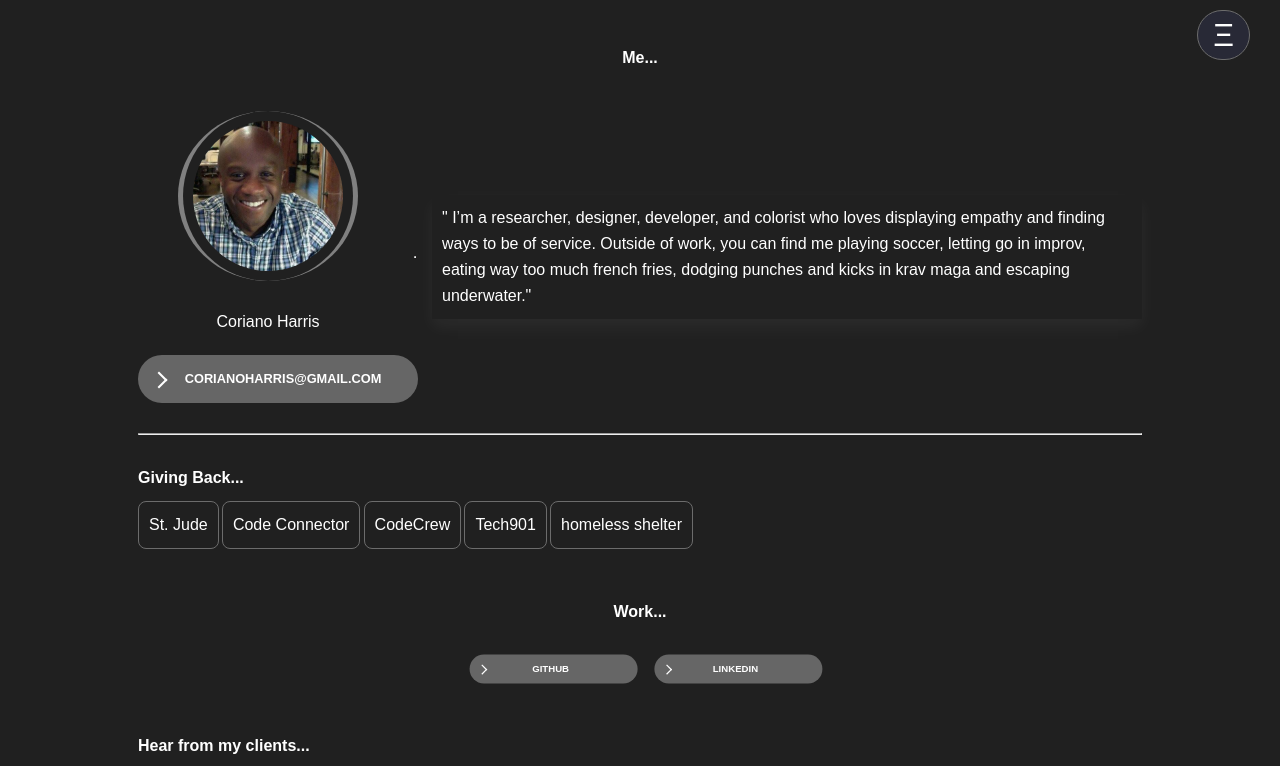
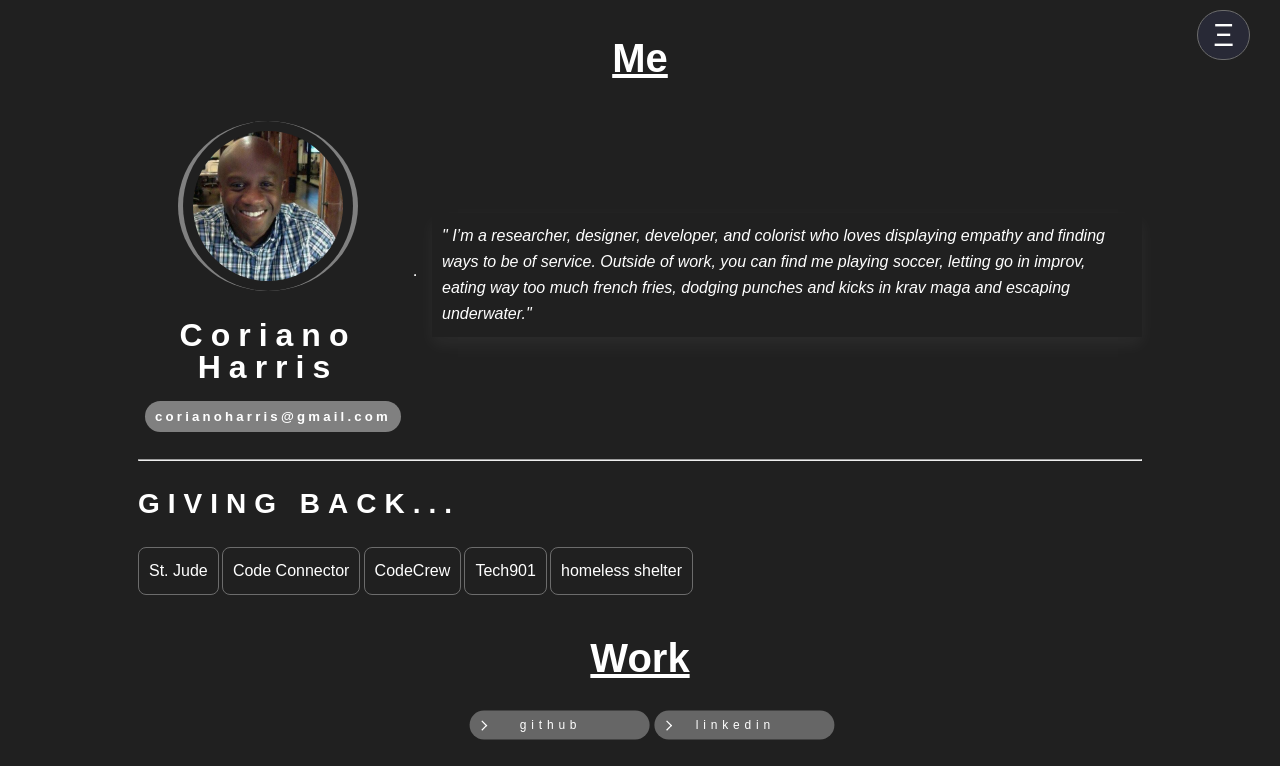
Before and after one commit to corianoharris/corianoharris.com, a plain HTML site: page index.html in a window 1280 px wide. Shown: the top 766 px of the page. Drawn offline with Linux system fonts and the light colour scheme.

Commit message:
add Raleway font

```diff
--- a/index.html
+++ b/index.html
@@ -71,7 +71,7 @@
         </div>
       </nav>
 
-      <h2 id="me">Me...</h2>
+      <h2 id="me">Me</h2>
 
       <section class="section">
 
@@ -81,9 +81,6 @@
                     <img class="img profile-img" src="./public/profile/Coriano.jpg" alt="image of coriano harris smiling" loading="lazy">
                     <p class="my-name"> Coriano Harris</p>
                     <button class="btn" role="button">
-                      <span class="circle">
-                        <span class="icon arrow"></span>
-                      </span>
                       <span class="button-text email-link-text"><a href="mailto:corianoharris@gmail.com">corianoharris@gmail.com</a></span>
                     </button>
                 </div>
@@ -111,7 +108,7 @@
 
       </section>
 
-      <h2 id="work">Work...</h2>
+      <h2 id="work">Work</h2>
 
       <div class="social-media">
 
@@ -198,7 +195,7 @@
             </picture>
             <div class="card-info">
               <h4 class="card-company">Company: <span>FedEx</span></h4>
-              <h4 class="card-role">Role: <span>UX/UI Designer && Developer</span></h4>
+              <h4 class="card-role">Role: <span>ux/ui designer</span></h4>
               <button class="btn project-link">
                 <span class="circle">
                   <span class="icon arrow"></span>
@@ -227,7 +224,7 @@
               <img class="img project-img" src="./public/projects/my_supporter_acct.png" alt="image of My Supporter Account website" loading="lazy"/>
             </picture>
             <div class="card-info">
-              <h4 class="card-company">Company: <span>ALSAC ( St. Jude Hospital )</span></h4>
+              <h4 class="card-company">Company: <span>ALSAC (St.Jude)</span></h4>
               <h4 class="card-role">Role: <span>developer</span></h4>
               <button class="btn project-link" role="button">
                 <span class="circle">
@@ -316,7 +313,7 @@
 
         </section>
 
-        <h2 id="contact">Let's Talk...</h2>
+        <h2 id="contact">Let's Talk</h2>
 
         <section class="section form">
 
--- a/main.css
+++ b/main.css
@@ -6,7 +6,13 @@
   --text-color: white;
   --info-color: #6c6c6c;
   --brand-color: #1b837c;
+  --font-family: "Raleway",
+    sans-serif;
+
 }
+
+@import url("https://fonts.googleapis.com/css2?family=Satisfy&family=Raleway:wght@100;200;300;400;500;600;700;800;900&family=Bungee+Shade&family=Monoton&display=swap");
+
 
 /* CSS RESETS */
 
@@ -75,7 +81,7 @@ input, select {
 
 body {
 
-  font-family: sans-serif;
+  font-family: var(--font-family);
   color: white;
   background-color: var(--primary-bkgd-color);
   line-height: 1.625rem;
@@ -110,17 +116,20 @@ a {
   text-decoration: none;
   padding: 0;
   color: white;
+  font-weight: 100;
+  text-transform: lowercase;
+  letter-spacing: .2rem;
 }
 
-a:visited {
-  color: grey;
+/* a:visited {
+  color: white;
 }
 a:hover {
-  color: grey;
+  color: g;
 }
 a:active {
   color: white;
-}
+} */
 
 .separator {
 margin: 30px 0;
@@ -154,10 +163,21 @@ margin: 30px 0;
 h2 {
   margin: 30px 0 20px 0;
   text-align: center;
+  font-size: 40px;
+  font-weight: 900;
+  text-transform: capitalize;
+  padding-bottom: 10px;
+  text-decoration: underline;
+
 }
 
 h3 {
   padding-bottom: 10px;
+  font-size: 28px;
+  font-weight: 900;
+  text-transform: uppercase;
+  letter-spacing: .5rem;
+  margin: 20px 0;
 }
 
 /* COMPONENTS */
@@ -207,7 +227,11 @@ nav span {
 }
 
 .my-name {
-  margin: 20px 0;
+  margin: 20px auto;
+  font-size: 32px;
+  font-weight: 700;
+  letter-spacing: .5rem;
+  line-height: 2rem;
 }
 
 .email {
@@ -256,6 +280,7 @@ picture {
   border: 1px solid var(--info-color);
   padding: 10px;
   border-radius: .5rem;
+  font-weight: 200;
 }
 
 .card {
@@ -290,6 +315,8 @@ picture {
 .quotes {
   word-break: word-break;
   padding: 10px;
+  font-weight: 400;
+  font-style: italic;
 }
 
 .clients-quotes {
@@ -341,6 +368,10 @@ picture {
   color: white;
   font-size: 1rem;
   width: auto;
+  font-size: 20px;
+  font-weight: 100;
+  letter-spacing: .5rem;
+  text-transform: lowercase;
 }
 @media (min-width: 648px) {
   .social-media {
@@ -425,6 +456,12 @@ picture {
   .clients-project-card {
     width: 350px;
   }
+}
+
+.card-company span, .card-role span {
+  font-size: 1rem;
+  font-weight: 300;
+  letter-spacing: .1rem;
 }
 
 .copyright {
@@ -564,7 +601,8 @@ input:not(:focus)::placeholder,textarea:not(:focus)::placeholder{
   top: -30px;
   font-size: 15px;
   color: #fff;
-  background-color: grey;
+  border-radius: .5rem;
+  padding: 5px;
   width: auto;
 }
 
@@ -595,7 +633,8 @@ input:not(:focus)::placeholder,textarea:not(:focus)::placeholder{
   top: -30px;
   font-size: 15px;
   color: #fff;
-  background-color: grey;
+  border-radius: .5rem;
+  padding:8px 5px;
   width: auto;
 }
 
@@ -626,7 +665,8 @@ input:not(:focus)::placeholder,textarea:not(:focus)::placeholder{
   top: -30px;
   font-size: 15px;
   color: #fff;
-  background-color: grey;
+  border-radius: .5rem;
+  padding:8px 5px;
   width: auto;
 }
 
@@ -657,7 +697,8 @@ input:not(:focus)::placeholder,textarea:not(:focus)::placeholder{
   top: -30px;
   font-size: 15px;
   color: #fff;
-  background-color: grey;
+  border-radius: .5rem;
+  padding:8px 5px;
   width: auto;
 }
 
@@ -697,9 +738,8 @@ input:not(:focus)::placeholder,textarea:not(:focus)::placeholder{
   color: #fff;
   width: auto;
   border: 1px solid white;
-  background-color: grey;
-  border-radius: .2rem;
-  padding:5px;
+  border-radius: .5rem;
+  padding:8px 5px;
 }
 
 .validation-error-message {
@@ -795,11 +835,18 @@ button.btn .circle {
   display: block;
   justify-content: center;
   margin: 0;
-  width: 280px;
+  width: 100%;
   height: 3rem;
   background: #666;
   border-radius: 1.625rem;
 }
+
+@media (min-width: 900px) {
+  button.btn .circle {
+    width: 300px;
+  }
+}
+
 button.btn .circle .icon {
   transition: all 0.45s cubic-bezier(0.65, 0, 0.076, 1);
   position: absolute;
@@ -868,9 +915,12 @@ button:hover .button-text {
   color: #fff;
 }
 
-.email-link-text {
-  padding-left: 30px;
-  font-size: .8rem;
+.email-link-text a {
+  font-size: .825rem;
+  font-weight: 900;
+  background-color: grey;
+  padding: 5px 10px;
+  border-radius: 5rem;
 }
 
 .project-link {
@@ -889,7 +939,6 @@ button.btn .project-link-text {
   font-size: 1rem;
 }
 .project-info-notify {
-  border-bottom: 3px solid white;
   font-weight: 700;
   width: 280px;
 }
```
